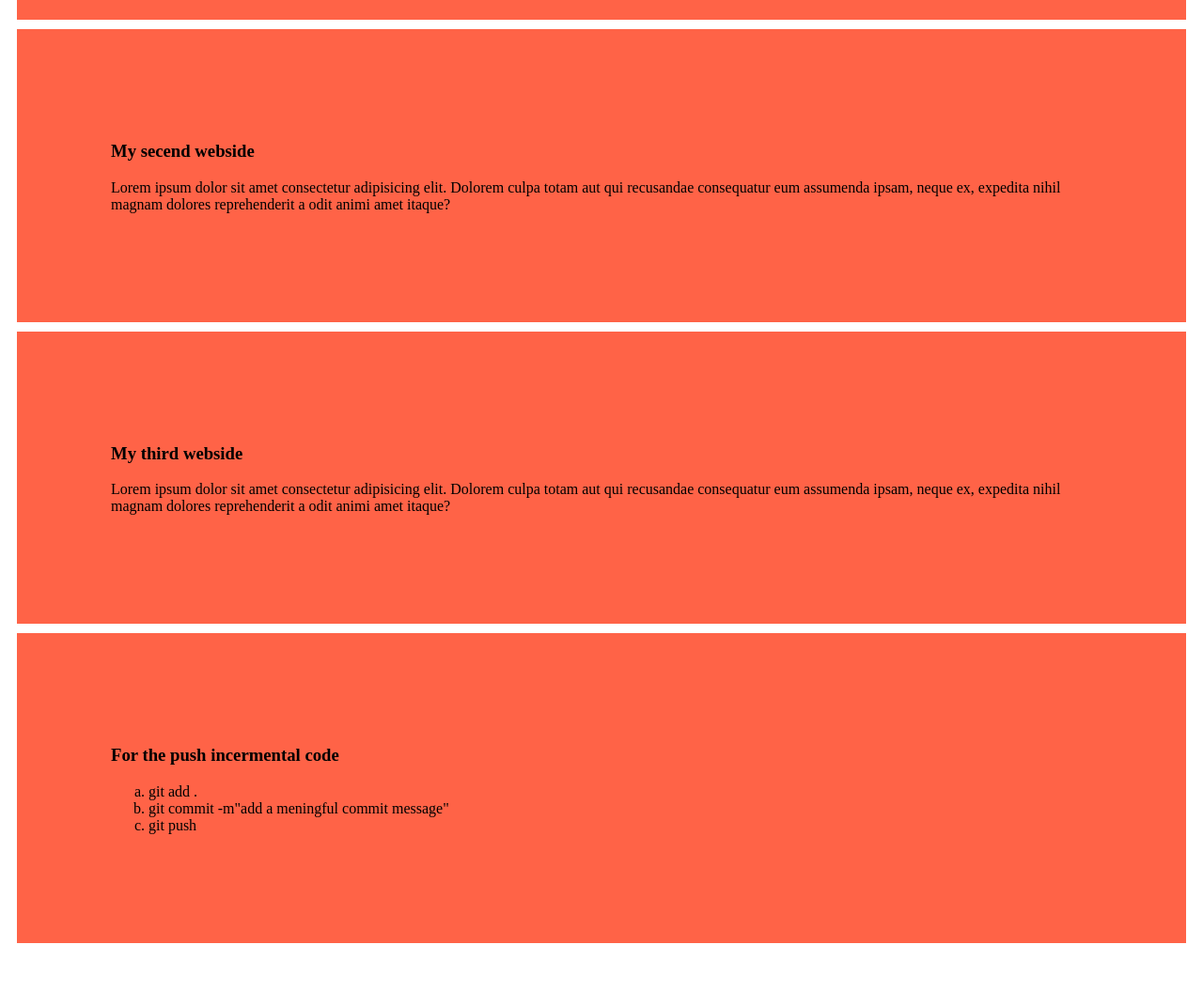
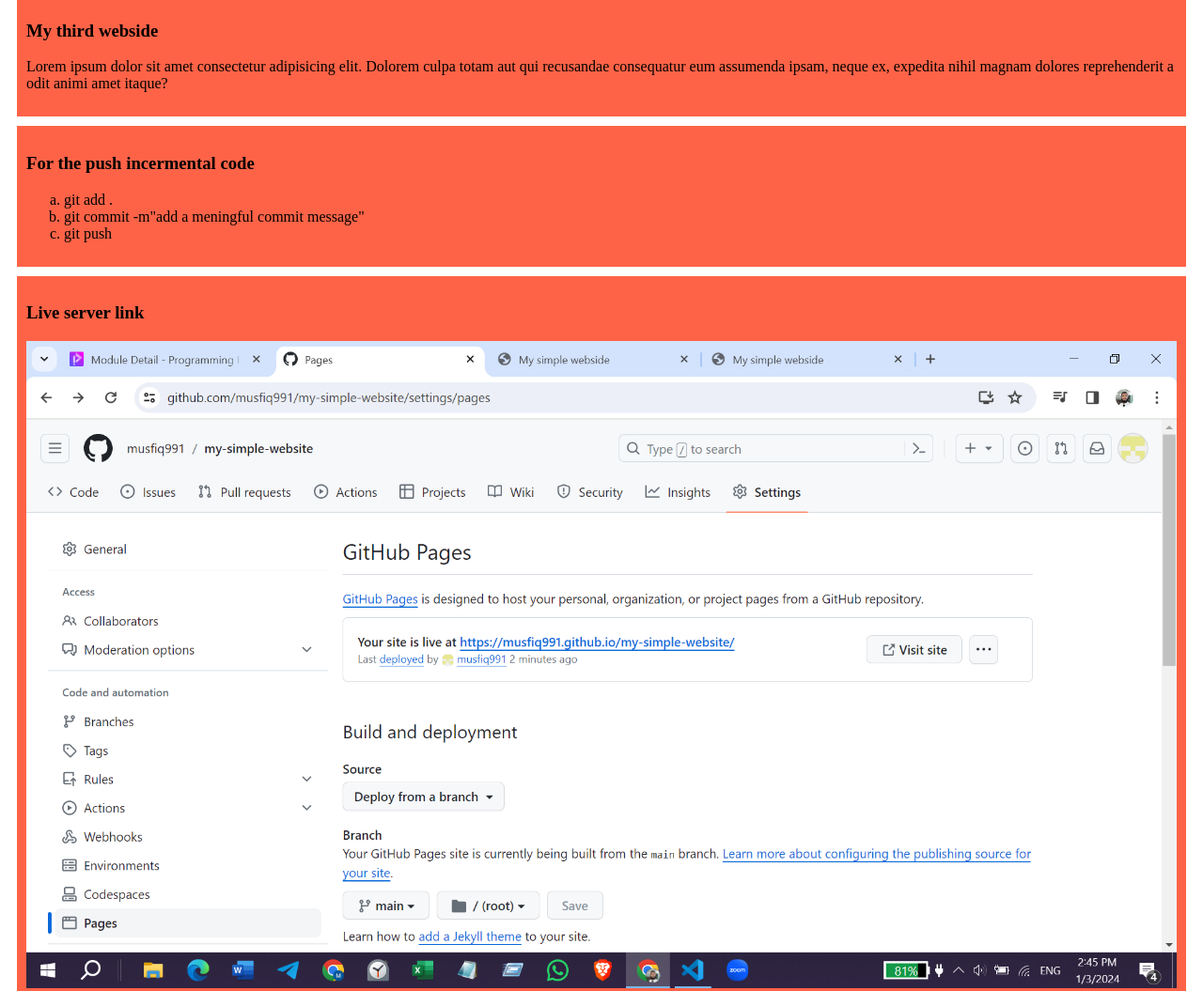
Before and after one commit to musfiq991/my-simple-website, a plain HTML site: page index.html in a window 1280 px wide. Shown: the part 300-1355 px from the top of the page at 94% size. Before the commit the page ends 1314 px from the top, so only its background shows below. Drawn offline with Linux system fonts and the light colour scheme.

Commit message:
live server link

```diff
--- a/index.html
+++ b/index.html
@@ -27,5 +27,9 @@
             <li>git push</li>
         </ol>
     </div>
+    <div>
+        <h3>Live server link</h3>
+       <img src="images/Screenshot (374).png" alt="" width="100%">
+    </div>
 </body>
 </html>
--- a/styels/blog.css
+++ b/styels/blog.css
@@ -1,3 +1,3 @@
 div{background-color: tomato;
-padding: 100px;
+padding: 10px;
 margin: 10px;}
```
Also changed, not shown: images/Screenshot (374).png (added).
